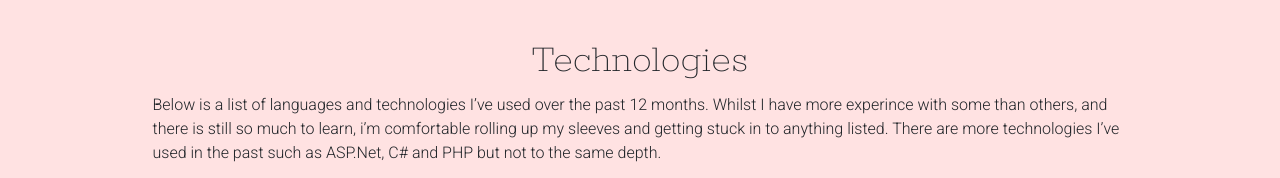
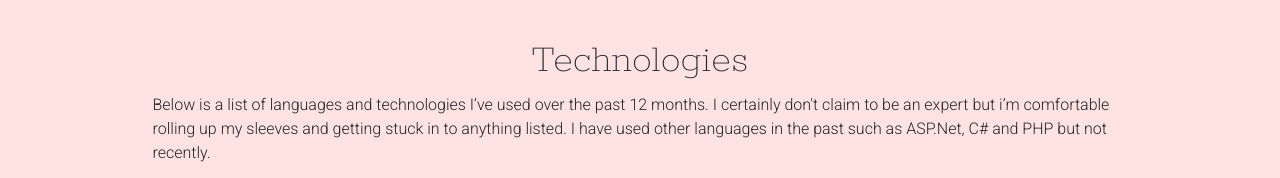
Before and after one commit to PaulWheatcroft/paulwheatcroft, a plain HTML site: page index.html in a window 1280 px wide. Shown: the part 2672-2850 px from the top of the page. Drawn offline with nearby package versions, Linux system fonts and the light colour scheme.

Commit message:
Admin: Wording changes

```diff
--- a/index.html
+++ b/index.html
@@ -130,7 +130,7 @@
   <div id="technologies" class="primary-div-spacing wow animate__animated animate__fadeIn animate__slow">
     <h1>Technologies</h1>
     <div id="logos" class="d-flex justify-content-center flex-wrap">
-      <p>Below is a list of languages and technologies I’ve used over the past 12 months. Whilst I have more experince with some than others, and there is still so much to learn, i’m comfortable rolling up my sleeves and getting stuck in to anything listed. There are more technologies I’ve used in the past such as ASP.Net, C# and PHP but not to the same depth.</p>
+      <p>Below is a list of languages and technologies I’ve used over the past 12 months. I certainly don't claim to be an expert but i’m comfortable rolling up my sleeves and getting stuck in to anything listed. I have used other languages in the past such as ASP.Net, C# and PHP but not recently.</p>
       <img src="images/html5.svg" alt="HTML5">
       <img src="images/css-5.svg" alt="CSS">
       <img src="images/logo-javascript.svg" alt="JavaScript">
```
